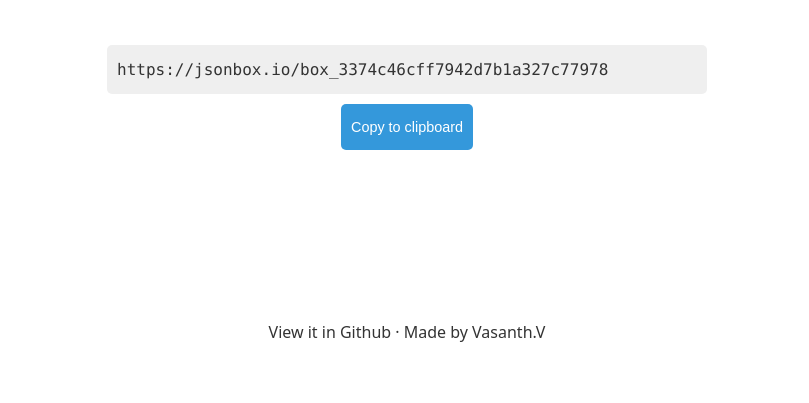
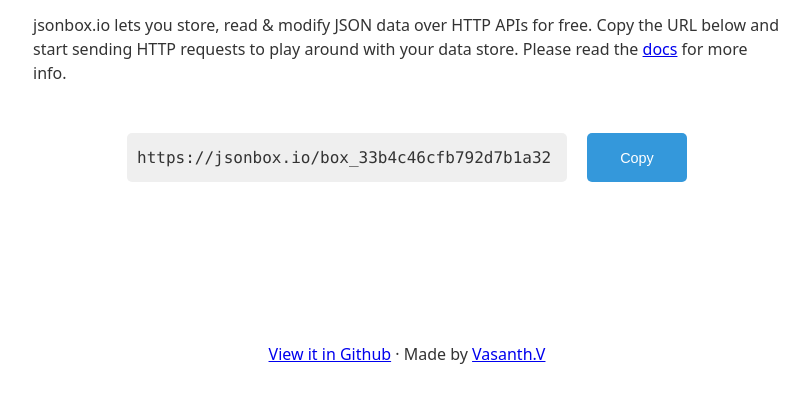
Before and after one commit to vasanthv/jsonbox, a website: page www/index.html in a window 1280 px wide. Shown: the part 227-630 px from the top of the page, without its empty margins (233-1042 px from the left). Drawn offline with Linux system fonts and the light colour scheme.

Commit message:
Updated website

```diff
--- a/www/index.html
+++ b/www/index.html
@@ -24,7 +24,6 @@
 	<link rel="icon" href="icon.svg" sizes="any" type="image/svg+xml" />
 	<title>jsonbox.io | HTTP based JSON storage</title>
 	<link href="/style.css" rel="stylesheet" />
-	<script defer src="/script.js"></script>
 </head>
 
 <body>
@@ -40,14 +39,15 @@
 				jsonbox.io
 			</div>
 			<div id="desc">Free HTTP based JSON Storage</div>
+			<p>jsonbox.io lets you store, read & modify JSON data over HTTP APIs for free. Copy the URL below and start sending HTTP requests to play around with your data store. Please read the <a href="https://github.com/vasanthv/jsonbox#readme" target="_blank">docs</a> for more info.</p>
 			<div id="randomwrap">
 				<div id="randombox">
 					<input type="text" class="mono" id="boxurl" value="https://jsonbox.io/91229bf2214443f6b0f3d94549850cce" readonly />
-					<button onclick="copyURL()">Copy to clipboard</button>
+					<button id="copyBtn" onclick="copyURL()">Copy</button>
 				</div>
 			</div>
 			<div id="nav">
-				<a href="https://github.com/vasanthv/jsonbox-io" target="_blank">View it in Github</a>
+				<a href="https://github.com/vasanthv/jsonbox" target="_blank">View it in Github</a>
 				&middot;
 				Made by <a href="https://twitter.com/vsnthv" target="_blank">Vasanth.V</a>
 			</div>
@@ -62,11 +62,15 @@
 		copyText.setSelectionRange(0, 99999); /*For mobile devices*/
 		/* Copy the text inside the text field */
 		document.execCommand("copy");
+		document.getElementById('copyBtn').textContent = 'Copied';
+		setTimeout(() => {
+			document.getElementById('copyBtn').textContent = 'Copy';
+		}, 3000);
 	}
 
 	function create_UUID() {
 		var dt = new Date().getTime();
-		var uuid = 'xxxxxxxxxxxx4xxxyxxxxxxxxxxx'.replace(/[xy]/g, function(c) {
+		var uuid = 'xxyxxxxxxyxxxxxyxxxx'.replace(/[xy]/g, function(c) {
 			var r = (dt + Math.random() * 16) % 16 | 0;
 			dt = Math.floor(dt / 16);
 			return (c == 'x' ? r : (r & 0x3 | 0x8)).toString(16);
--- a/www/style.css
+++ b/www/style.css
@@ -42,9 +42,10 @@
 }
 #randombox {
 	display: flex;
-	flex-direction: column;
+	justify-content: space-between;
+	/*flex-direction: column;*/
 	width: 100%;
-	max-width: 600px;
+	max-width: 560px;
 	margin: auto;
 	border-radius: 10px;
 }
@@ -58,10 +59,13 @@
 	background: #efefef;
 	color: #333333;
 	border-radius: 5px;
+	max-width: 440px;
+	box-sizing: border-box;
 }
 #randombox button {
+	width: 100px;
 	font-size: 0.9rem;
-	padding: 15px 10px;
+	padding: 15px;
 	background: none;
 	border: none;
 	background: #3498db;
@@ -69,16 +73,10 @@
 	border-radius: 0;
 	border-radius: 5px;
 	cursor: pointer;
-	margin: 10px auto;
+	box-sizing: border-box;
+	/*margin: 10px auto;*/
 }
 #nav {
 	text-align: center;
 	margin-top: 20vh;
 }
-#nav a {
-	color: inherit;
-	text-decoration: none;
-}
-#nav a:hover {
-	text-decoration: underline;
-}
```
